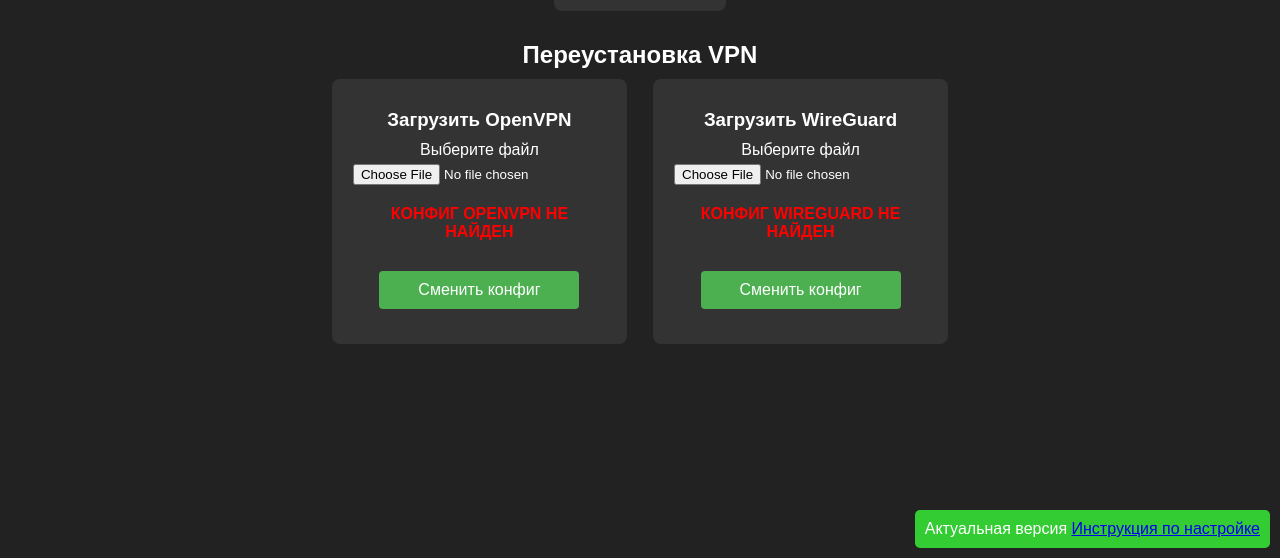
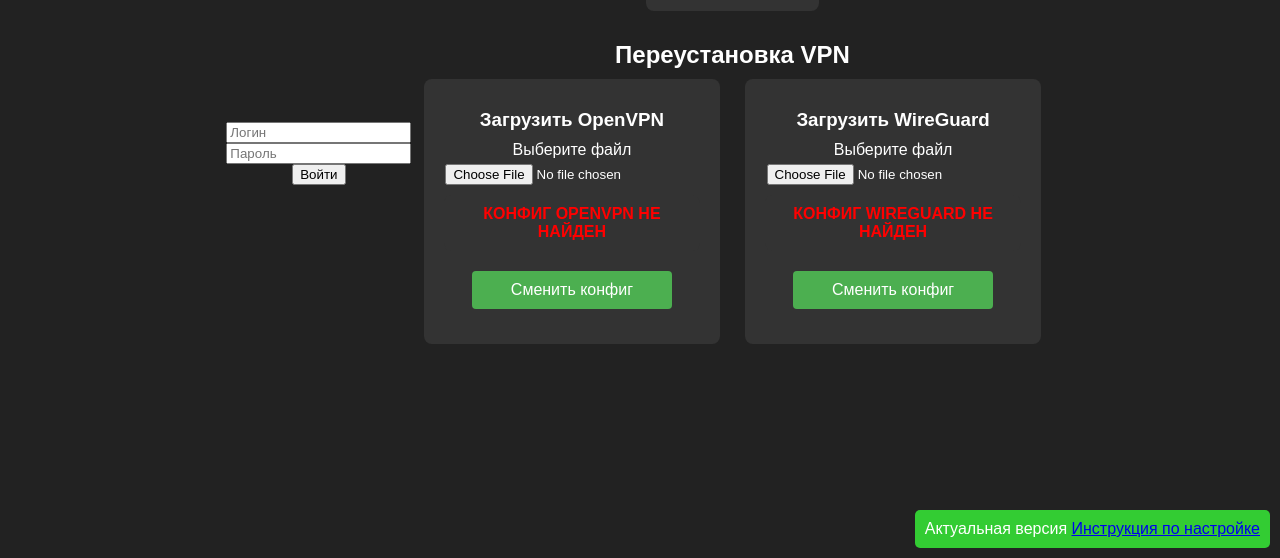
Before and after one commit to Rostarc/web-cabinet, a PHP site: page / in a window 1280 px wide. Shown: the part 242-800 px from the top of the page. Run offline with PHP 8.4, Linux system fonts and the light colour scheme; data that the repository does not hold is empty.

Commit message:
Update index.php

```diff
--- a/index.php
+++ b/index.php
@@ -5,6 +5,12 @@
     <link rel="stylesheet" type="text/css" href="styles.css">
 </head>
 <body>
+    <form method="post" action="login.php">
+    <input type="text" name="username" placeholder="Логин">
+    <input type="password" name="password" placeholder="Пароль">
+    <button type="submit">Войти</button>
+</form>
+
 <div class="main-container">
     <div id="server-ip" class="info-field">Текущий IP сервера: <?php echo trim(shell_exec('curl -s ifconfig.me')); ?></div>
     <h2>Переустановка VPN</h2>
```
